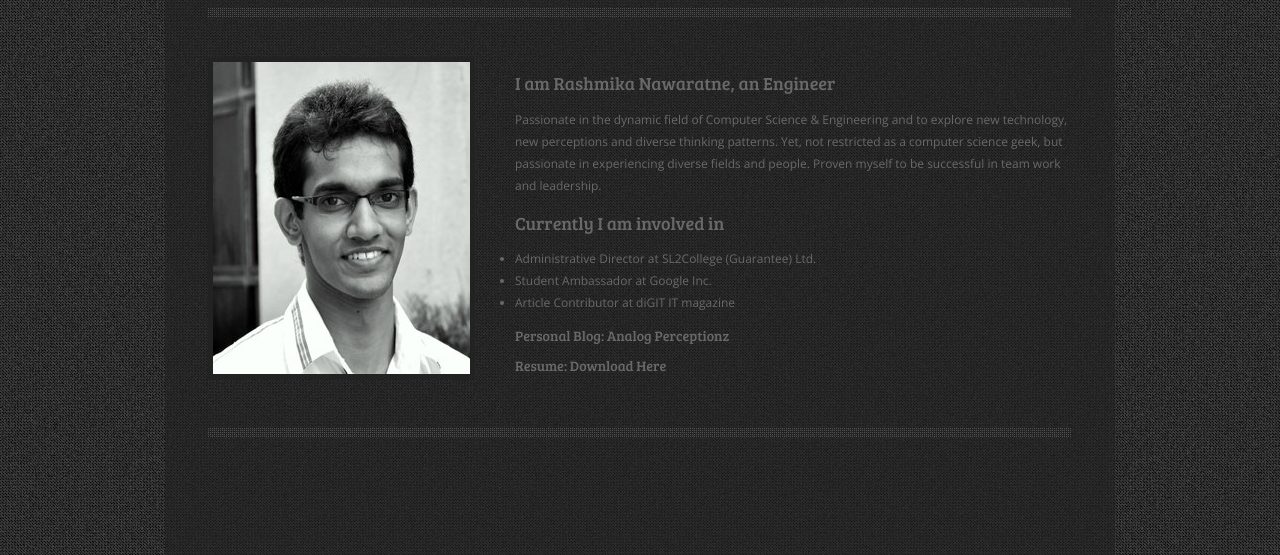
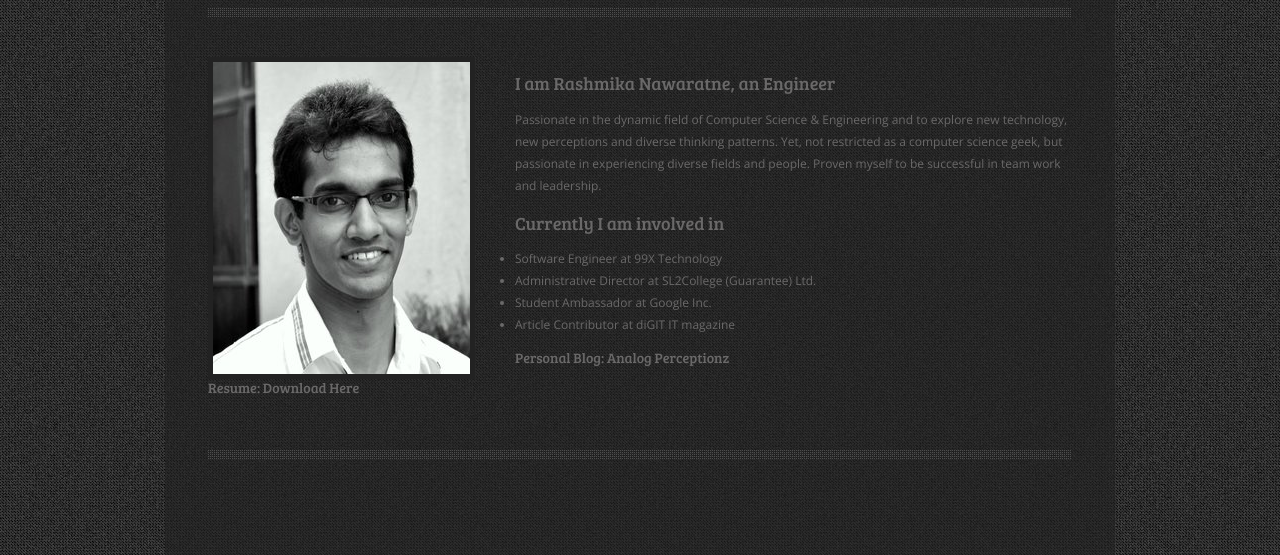
Before and after one commit to razmik/razmik.github.io, a plain HTML site: page index.htm in a window 1280 px wide. Shown: the part 245-800 px from the top of the page. Drawn offline with nearby package versions, Linux system fonts and the light colour scheme.

Commit message:
Add current employment at 99X in index.htm

```diff
--- a/index.htm
+++ b/index.htm
@@ -45,6 +45,7 @@
 			</p>
 			<h2>Currently I am involved in </h2>
             <ul id="current-involvement">
+			<li><a href="http://www.99xtechnology.com/" target="_blank">Software Engineer at 99X Technology</a></li>
             	<li><a href="http://www.sl2college.org/" target="_blank">Administrative Director at SL2College (Guarantee) Ltd.</a></li>
                 <li><a href="https://www.google.lk" target="_blank">Student Ambassador at Google Inc.</a></li>
                 <li><a href="http://digit.lk/author/rashmika_nawaratne/" target="_blank">Article Contributor at diGIT IT magazine</a></li>
```
